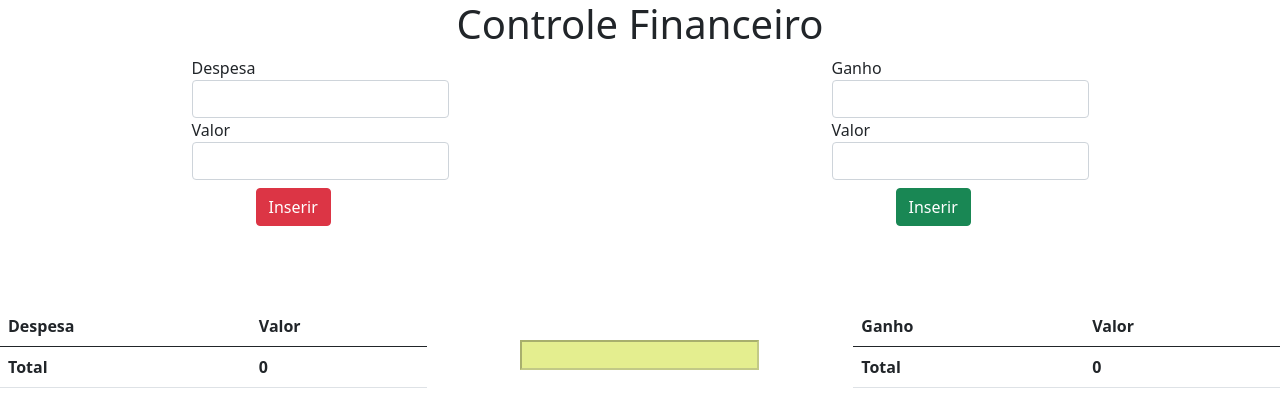
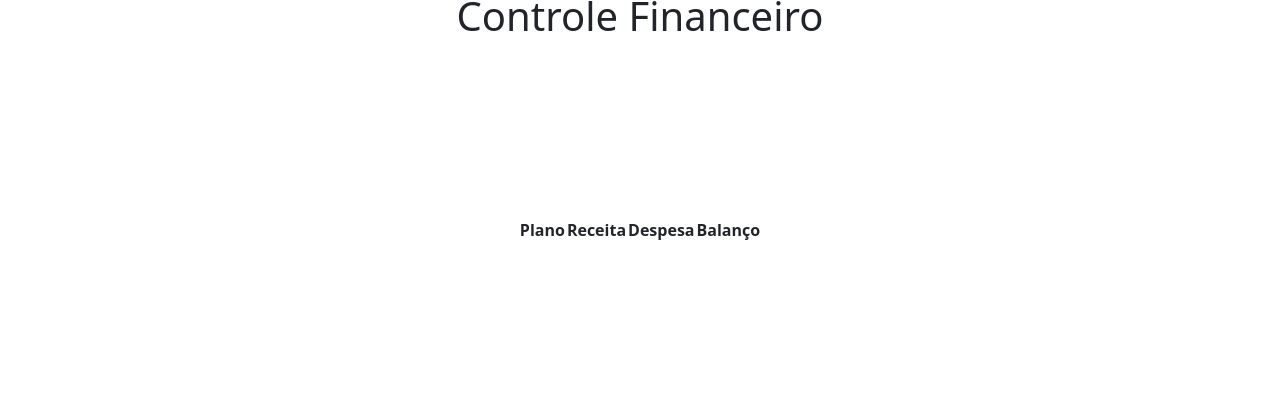
Before and after one commit to andreolv/financeiro, an Electron app: page index.html in a window 1280 px wide. Drawn offline with nearby package versions, Linux system fonts and the light colour scheme.

Commit message:
criação da area da tabela de registros

```diff
--- a/css/style.css
+++ b/css/style.css
@@ -9,34 +9,26 @@
   display: flex;
   justify-content:center;
   align-items:center;
+  height: 5vh;
 }
 
-.inputs{
-  display: flex;
-  justify-content: space-around;
+main {
   width: 100vw;
+  height: 95vh;
 }
 
-#botao-inserir-despesa, #botao-inserir-ganho{
-  margin-top: 1vh;
-  margin-left: 5vw;
-}
+#area-tabela-registros {
+  width: 100%;
+  height: 50%;
 
-.tabelas{
   display: flex;
   flex-direction: row;
 
+  justify-content: center;
   align-items: center;
-
-  margin-top: 10vh;
 }
 
-.tabela{
-  display: flex;
-  justify-content:center;
+#grafico-categorias {
+  width: 100%;
+  height: 50%;
 }
-
-#balance{
-  text-align: center;
-  background-color: #e4ee8f;
-}
--- a/index.html
+++ b/index.html
@@ -21,92 +21,23 @@
   </nav>
 
   <main>
-    <div class="inputs">
-
-      <div class="despesas">
-        <form>
-          <div class="form-group">
-            <label>Despesa</label>
-            <input class="form-control" type="text" id="despesa">
-          </div>
-          <div class="form-group">
-            <label>Valor</label>
-            <input class="form-control" type="text" id="valor-despesa">
-          </div>
-          <button class="btn btn-danger" type="button" id="botao-inserir-despesa" onclick="adicionarDespesa()"
-            type="button">Inserir</button>
-        </form>
-      </div>
-
-      <div class="ganhos">
-        <form>
-          <div class="form-group">
-            <label>Ganho</label>
-            <input class="form-control" type="text" id="ganho">
-          </div>
-          <label>Valor</label>
-          <input class="form-control" type="text" id="valor-ganho">
-
-          <button class="btn btn-success" id="botao-inserir-ganho" onclick="adicionarGanho()"
-            type="button">Inserir</button>
-
-        </form>
-      </div>
+    <div id="area-tabela-registros">
+      <table id="tabela-registros">
+        <thead>
+          <tr>
+            <th>Plano</th>
+            <th>Receita</th>
+            <th>Despesa</th>
+            <th>Balanço</th>
+          </tr>
+        </thead>
+      </table>
     </div>
 
-    <div class="tabelas">
-      <div class="tabela col-4">
-        <table class="table" id="table-despesas">
+    <div id="grafico-categorias">
 
-          <thead>
-            <tr>
-              <th scope="col">Despesa</th>
-              <th scope="col">Valor</th>
-            </tr>
-          </thead>
-
-          <tbody></tbody>
-
-          <tfoot>
-            <tr>
-              <th>Total</th>
-              <th id="total-despesas">0</th>
-            </tr>
-          </tfoot>
-
-        </table>
-      </div>
-
-      <div class="tabela col-4">
-        <input type="text" disabled id="balance">
-      </div>
-
-      <div class="tabela col-4">
-        <table class="table" id="table-ganhos">
-
-          <thead>
-            <tr>
-              <th scope="col">Ganho</th>
-              <th scope="col">Valor</th>
-            </tr>
-          </thead>
-
-          <tbody></tbody>
-
-          <tfoot>
-            <tr>
-              <th>Total</th>
-              <th id="total-ganhos">0</th>
-            </tr>
-          </tfoot>
-
-        </table>
-      </div>
-    </div>
     </div>
   </main>
-
-
 
   <script src="./js/script.js"></script>
 </body>
```
